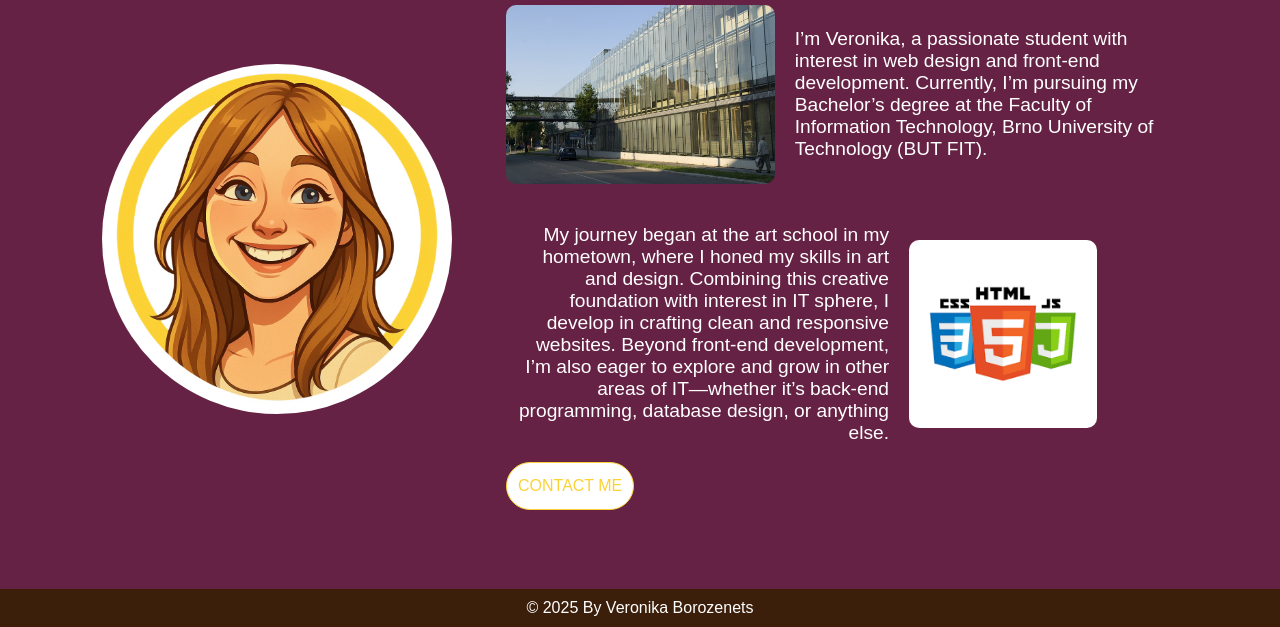
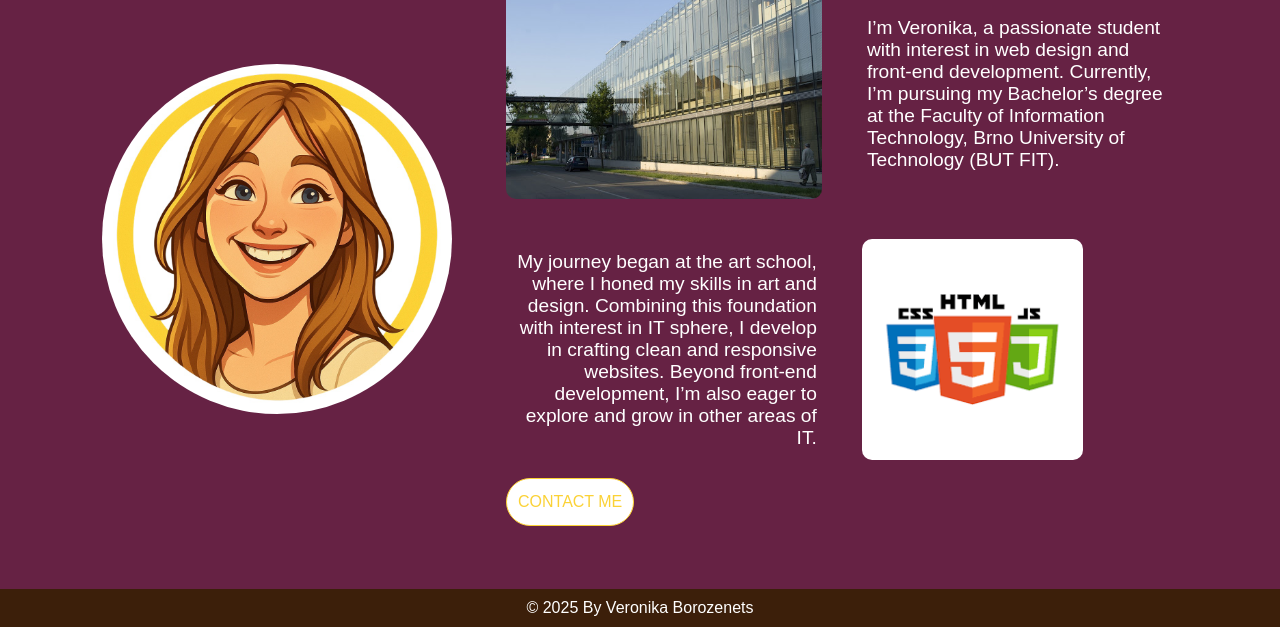
Before and after one commit to nikuusyaa/ITW, a plain HTML site: page ITW_project2/index.html in a window 1280 px wide. Shown: the part 931-1558 px from the top of the page. Drawn offline with Linux system fonts and the light colour scheme; a web font is replaced by a local one.

Commit message:
refactor About section layout for improved readability and presentation

```diff
--- a/ITW_project2/index.html
+++ b/ITW_project2/index.html
@@ -78,12 +78,11 @@
 
           <div class="row">
             <p>
-              My journey began at the art school in my hometown, where I honed
-              my skills in art and design. Combining this creative foundation
-              with interest in IT sphere, I develop in crafting clean and
-              responsive websites. Beyond front-end development, I’m also eager
-              to explore and grow in other areas of IT—whether it’s back-end
-              programming, database design, or anything else.
+              My journey began at the art school, where I honed my skills in art
+              and design. Combining this foundation with interest in IT sphere,
+              I develop in crafting clean and responsive websites. Beyond
+              front-end development, I’m also eager to explore and grow in other
+              areas of IT.
             </p>
             <img src="./images/cssJSHTML.png" alt="cssJSHTML" />
           </div>
--- a/ITW_project2/styles.css
+++ b/ITW_project2/styles.css
@@ -228,29 +228,15 @@ header nav ul li a:hover {
 
 .about-me-text {
   display: grid;
-  grid-template-columns: 1fr;
+  grid-template-columns: 1fr 1fr; /* Две колонки */
+  grid-template-rows: auto auto; /* Два рядка */
   gap: 40px;
   max-width: 1200px;
   margin: 0 auto;
 }
 
 .row {
-  display: grid;
-  grid-template-columns: 40% 1fr;
-  align-items: center;
-  gap: 20px;
-}
-
-.row:nth-child(even) {
-  grid-template-columns: 1fr 40%;
-}
-.row:nth-child(even) p {
-  text-align: right;
-}
-
-.row:nth-child(even) img {
-  order: 2;
-  width: 70%;
+  display: contents; /* Используем содержимое как часть родительского грида */
 }
 
 .row img {
@@ -259,14 +245,42 @@ header nav ul li a:hover {
   border-radius: 10px;
   transition: transform 0.3s ease-in-out;
 }
+
 .row img:hover {
   transform: scale(1.05);
 }
 
 .row p {
   font-size: 1.2rem;
+  padding: 5px;
+  display: flex;
+  align-items: center;
 }
 
+/* first row */
+.about-me-text .row:first-child img {
+  grid-column: 1;
+  grid-row: 1;
+}
+
+.about-me-text .row:first-child p {
+  grid-column: 2;
+  grid-row: 1;
+  text-align: left;
+}
+
+/* Second row */
+.about-me-text .row:nth-child(2) p {
+  grid-column: 1;
+  grid-row: 2;
+  text-align: right;
+}
+
+.about-me-text .row:nth-child(2) img {
+  grid-column: 2;
+  grid-row: 2;
+  width: 70%;
+}
 /* Screen < 768px */
 @media (max-width: 768px) {
   .row,
```
